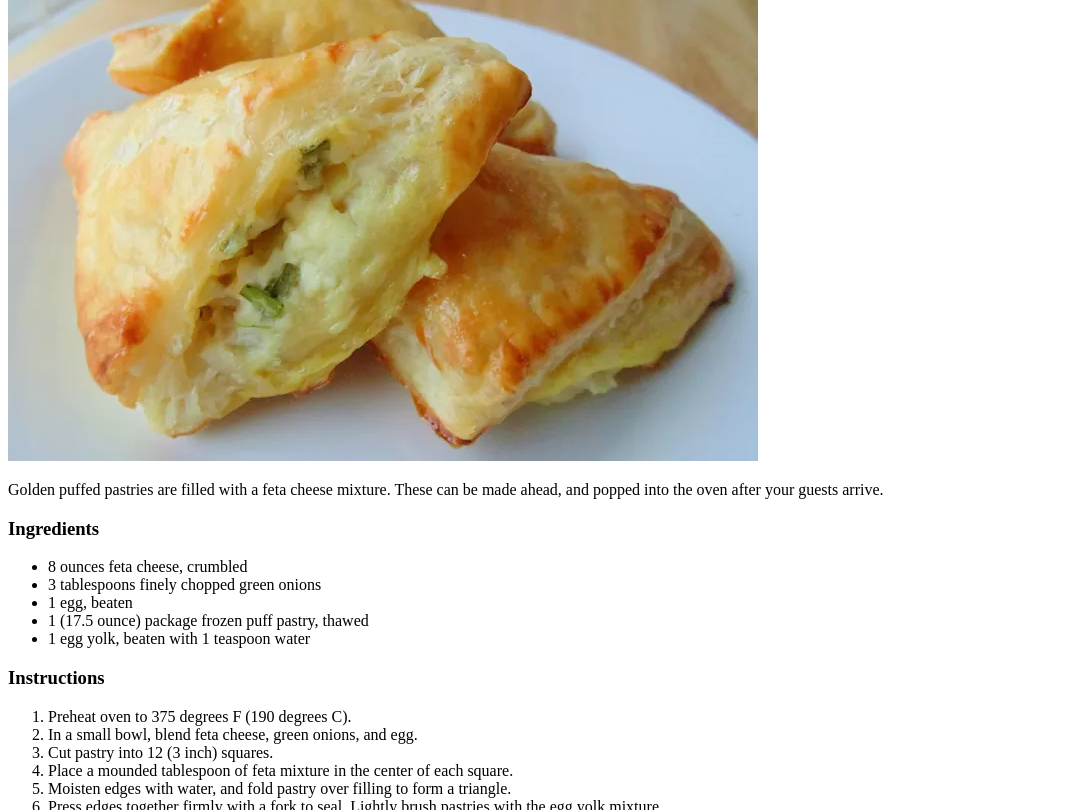
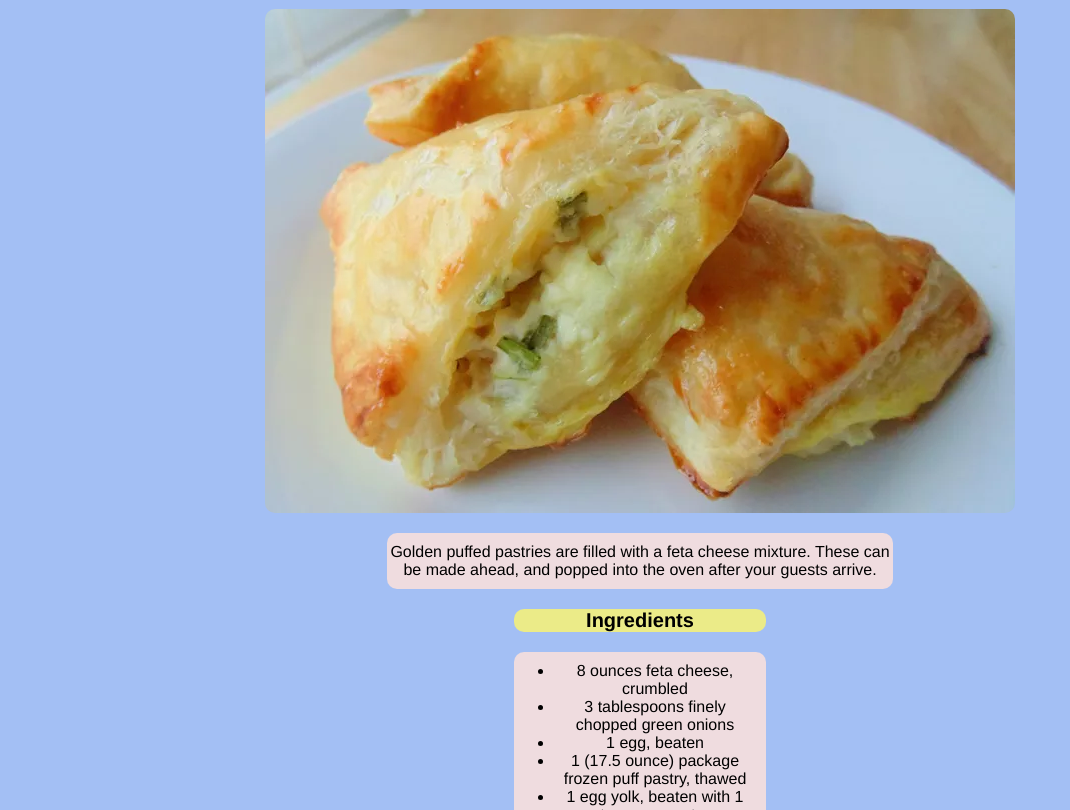
Before and after one commit to BeggarDuke/odin-recipes, a plain HTML site: page recipes/foldovers.html in a window 1280 px wide. Shown: the part 123-933 px from the top of the page, without its empty margins (0-1070 px from the left). Drawn offline with Linux system fonts and the light colour scheme.

Commit message:
Add style.css to recipes pages

```diff
--- a/recipes/foldovers.html
+++ b/recipes/foldovers.html
@@ -5,6 +5,7 @@
     <meta http-equiv="X-UA-Compatible" content="IE=edge">
     <meta name="viewport" content="width=device-width, initial-scale=1.0">
     <title>Document</title>
+    <link rel="stylesheet" href="style.css">
 </head>
 <body>
     <h1>Feta Cheese Foldovers</h1>
--- /dev/null
+++ b/recipes/style.css
@@ -0,0 +1,52 @@
+body {
+    text-align: center;
+    background-color: rgba(100, 148, 237, 0.591);
+}
+h3, h1 {
+    margin-left: 40%;
+    margin-right: 40%;
+    background-color: #ebeb88;
+    font-size: 20px;
+    border-radius: 10px;
+}
+
+* {
+    font-family: 'Franklin Gothic Medium', 'Arial Narrow', Arial, sans-serif;
+    font-size: 16px;
+}
+
+ul, ol {
+    margin-left: 40%;
+    margin-right: 40%;
+    background-color: rgb(239, 220, 223);
+    border-radius: 10px;
+}
+
+ol li {
+    padding-top: 10px;
+    padding-bottom: 10px;
+    padding-right: 10px;
+}
+
+ul {
+    padding-top: 10px;
+    padding-bottom: 10px;
+    padding-right: 10px;
+}
+
+img {
+    border-radius: 10px;
+}
+
+h1 {
+    font-size: 36px;
+}
+
+p {
+    margin-left: 30%;
+    margin-right: 30%;
+    background-color: rgb(239, 220, 223);
+    border-radius: 10px;
+    padding-top: 10px;
+    padding-bottom: 10px;
+}
```
Also changed, not shown: recipes/sliders.html (+1 -0 lines), recipes/waffles.html (+1 -0 lines).
